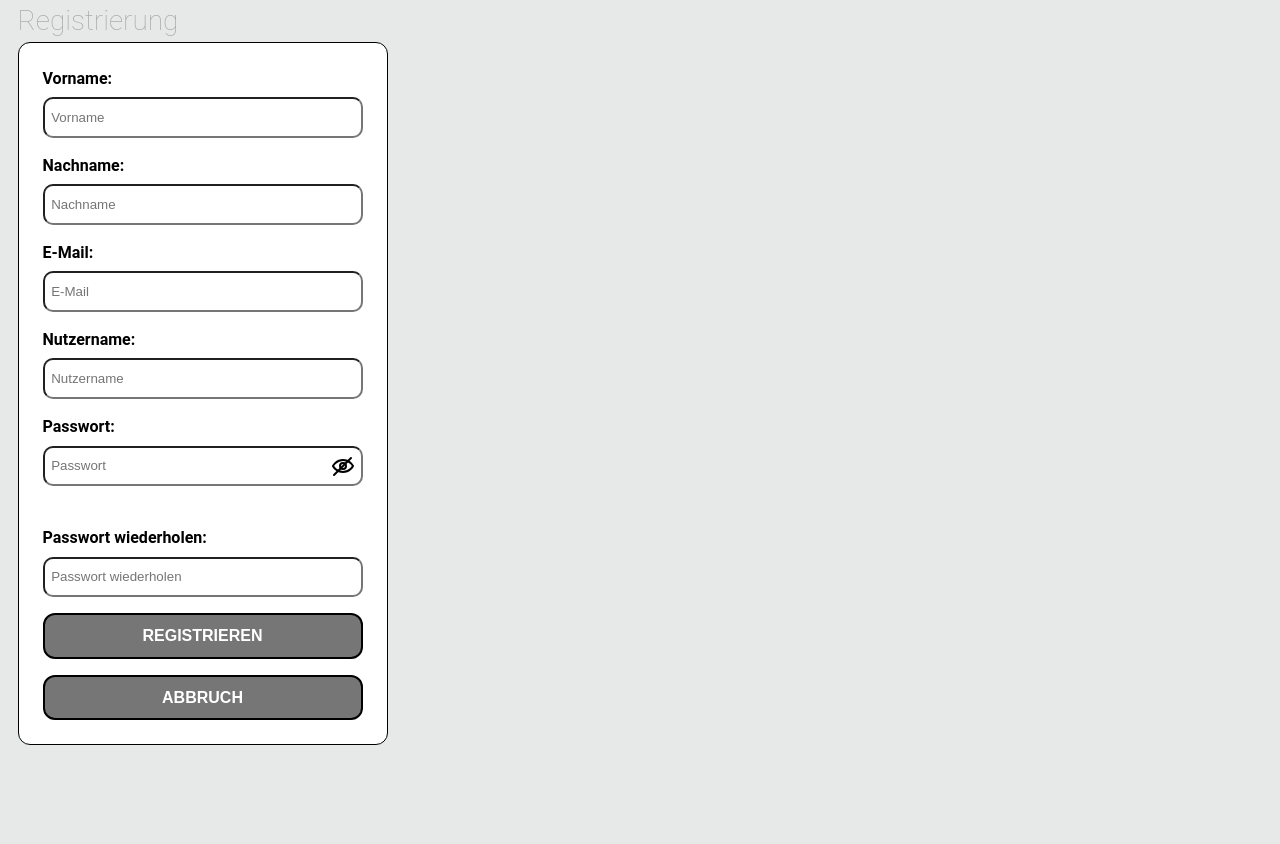
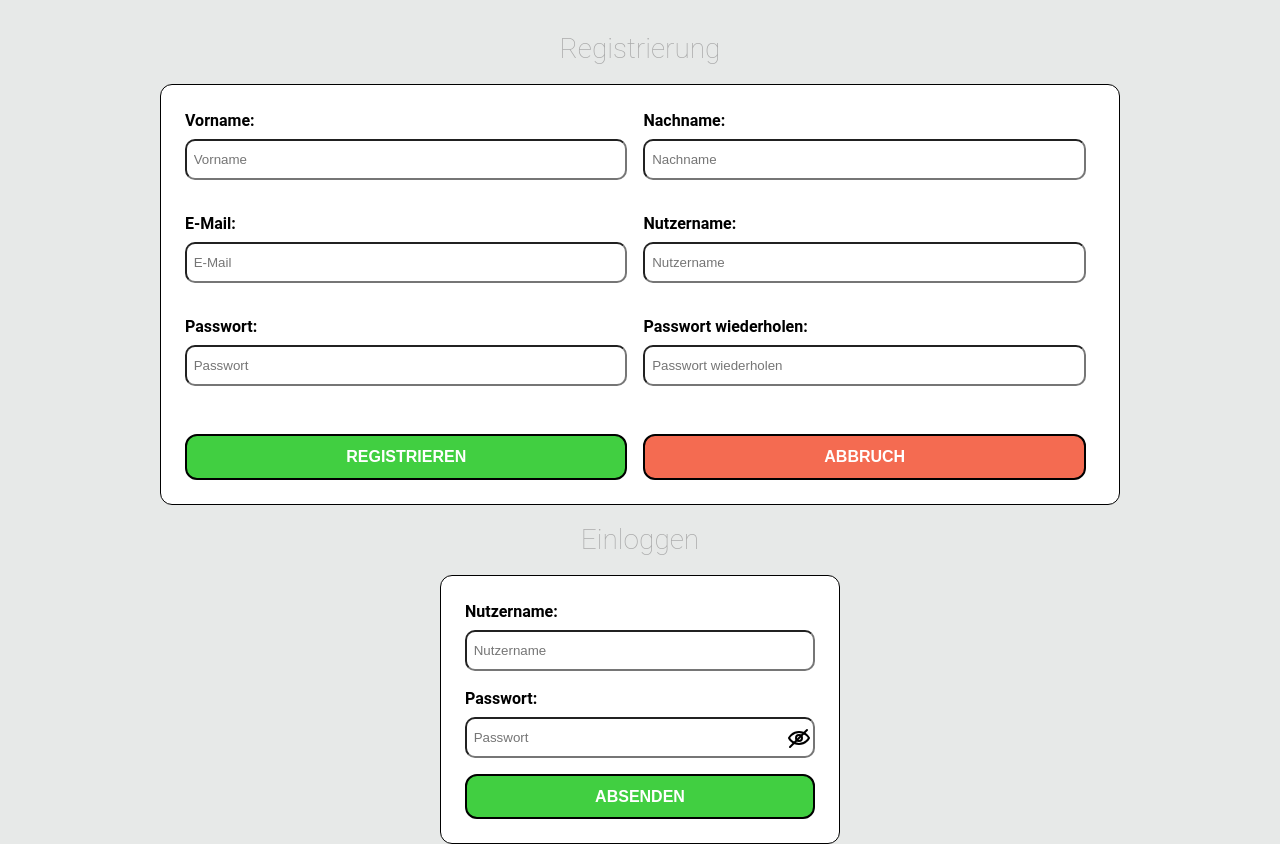
Before and after one commit to Truxnit/TW, a React (Create React App) app: page / in a window 1280 px wide. Before the commit the page ends 800 px from the top, so only its background shows below. Built offline with nearby package versions, Linux system fonts and the light colour scheme.

Commit message:
change login and register styling

```diff
--- a/src/Views/login/LoginPage.module.scss
+++ b/src/Views/login/LoginPage.module.scss
@@ -1,56 +1,26 @@
 @import "/src/assets/scss/variables";
 
 .loginForm {
-  display: flex;
-  flex-direction: column;
-  background-color: $white;
-  padding: 1.5em;
-  width: 100%;
-  max-width: 20em;
-  border-radius: 0.75em;
-  border: 1px solid $black;
-  font-size: $large-text-font-size;
+  max-width: 25em;
 }
 
-.inputContainer {
+.loginInputContainer {
   display: flex;
   flex-direction: column;
   position: relative;
   margin: 1em 0 0;
-  &:first-child{
+  &:first-child {
     margin: 0;
   }
-  label {
-    font-weight: $font-weight-heavy;
-    margin-bottom: 0.4em;
-  }
-  input {
-    padding: 0.5em;
-    border-radius: 0.75em;
-    height: 1.75em;
-  }
   svg {
+    position: absolute;
     width: 1.5em;
     height: 1.5em;
-    transform: translate(18em, -2em);
+    bottom: 0.5em;
+    right: 0.25em;
   }
 }
 
-.submitButton {
-  width: 100%;
-  margin: 1em 0 0;
-  border-radius: 0.75em;
-  padding: 0.8em;
-  cursor: pointer;
-  background-color: $grey;
-  color: $white;
-  font-weight: $font-weight-heavy;
-  text-transform: uppercase;
-  font-size: $large-text-font-size;
-  line-height: 1em;
-  border: 2px solid $black;
-  &:hover {
-    background-color: $grey-light;
-    color: #333;
-  }
+.loginButton {
+  background-color: $green;
 }
--- a/src/Views/login/LoginPage.tsx
+++ b/src/Views/login/LoginPage.tsx
@@ -28,10 +28,10 @@ export const LoginPage: React.FC = () => {
 
   const form = (
     <form className={styles.loginForm} onSubmit={submitHandler}>
-      <div className={styles.inputContainer}>
-        <label htmlFor={"inputUsername"}>{t("loginPage.username")}:</label>
+      <div className={styles.loginInputContainer}>
+        <label htmlFor={"loginUserName"}>{t("loginPage.username")}:</label>
         <input
-          id={"inputUsername"}
+          id={"loginUserName"}
           type="text"
           onChange={(e) => handelInputChange(e)}
           placeholder={t("loginPage.username")}
@@ -41,10 +41,10 @@ export const LoginPage: React.FC = () => {
           required={true}
         />
       </div>
-      <div className={styles.inputContainer}>
-        <label htmlFor={"inputPassword"}>{t("loginPage.password")}:</label>
+      <div className={styles.loginInputContainer}>
+        <label htmlFor={"loginPassword"}>{t("loginPage.password")}:</label>
         <input
-          id={"inputPassword"}
+          id={"loginPassword"}
           type={displayPassword ? "text" : "password"}
           onChange={(e) => handelInputChange(e)}
           placeholder={t("loginPage.password")}
@@ -65,7 +65,7 @@ export const LoginPage: React.FC = () => {
           />
         )}
       </div>
-      <button type="submit" className={styles.submitButton}>
+      <button type="submit" className={styles.loginButton}>
         {t("button.loginPage.confirm")}
       </button>
     </form>
--- a/src/Views/login/LoginPageLayout.tsx
+++ b/src/Views/login/LoginPageLayout.tsx
@@ -10,7 +10,7 @@ export const LoginPageLayout: React.FC<LoginPageLayoutProps> = ({
   loginForm,
 }) => {
   return (
-    <section>
+    <section className={"pageHeadline"}>
       {title}
       {loginForm}
     </section>
--- /dev/null
+++ b/src/Views/register/RegisterPage.module.scss
@@ -0,0 +1,45 @@
+@import "/src/assets/scss/variables";
+@import "/src/assets/scss/mediaQueries";
+
+.registerInputContainer {
+  flex-direction: column;
+  display: flex;
+  position: relative;
+  margin: 1em 0 0;
+  &:first-child {
+    margin: 0;
+  }
+}
+
+.registerButton {
+  background-color: $green;
+}
+.cancelButton {
+  background-color: $red;
+}
+
+@media (min-width: 41em) {
+  .registerForm {
+    display: flex;
+    max-width: 60em;
+    width: 100%;
+    flex-direction: row;
+    flex-wrap: wrap;
+  }
+  .registerInputContainer {
+    width: 100%;
+    max-width: 48.625%;
+    margin: 0 0 2em;
+    &:nth-child(odd) {
+      margin-right: 1em;
+    }
+  }
+  .registerButton {
+    margin-right: 1em;
+  }
+  .registerButton,
+  .cancelButton {
+    width: 100%;
+    max-width: 48.625%;
+  }
+}
--- a/src/Views/register/RegisterPage.tsx
+++ b/src/Views/register/RegisterPage.tsx
@@ -1,11 +1,9 @@
-import React, { FormEvent, useState } from "react";
+import React, { FormEvent } from "react";
 import { RegisterPageLayout } from "src/Views/register/RegisterPageLayout";
 import { useTranslation } from "src/i18n";
 import { useDocumentTitle } from "src/utils/hooks/useDocumentTitle";
-import styles from "src/Views/login/LoginPage.module.scss";
-import { ReactComponent as EyeClosed } from "src/assets/images/svg/eye-close.svg";
-import { ReactComponent as EyeOpen } from "src/assets/images/svg/eye-open.svg";
 import { useForm } from "src/utils/hooks/useForm";
+import styles from "src/Views/register/RegisterPage.module.scss";
 
 export const RegisterPage: React.FC = () => {
   const { t } = useTranslation();
@@ -19,7 +17,6 @@ export const RegisterPage: React.FC = () => {
     username: "",
   });
 
-  const [displayPassword, setDisplayPassword] = useState<boolean>(false);
   const pageTitle = <h2>{t("registerPage.title")}</h2>;
 
   const submitHandler = (e: FormEvent<HTMLFormElement>) => {
@@ -33,16 +30,16 @@ export const RegisterPage: React.FC = () => {
     e.preventDefault();
     e.stopPropagation();
     clearInputValue();
-    setDisplayPassword(false);
+    //navigate to Main page
   };
 
   const registerForm = (
     <form
-      className={styles.loginForm}
+      className={styles.registerForm}
       onSubmit={submitHandler}
       onReset={resetHandler}
     >
-      <div className={styles.inputContainer}>
+      <div className={styles.registerInputContainer}>
         <label htmlFor={"registerFirstName"}>
           {t("registerPage.firstName")}:
         </label>
@@ -57,7 +54,7 @@ export const RegisterPage: React.FC = () => {
           required={true}
         />
       </div>
-      <div className={styles.inputContainer}>
+      <div className={styles.registerInputContainer}>
         <label htmlFor={"registerLastName"}>
           {t("registerPage.lastName")}:
         </label>
@@ -72,7 +69,7 @@ export const RegisterPage: React.FC = () => {
           required={true}
         />
       </div>
-      <div className={styles.inputContainer}>
+      <div className={styles.registerInputContainer}>
         <label htmlFor={"registerEMail"}>{t("registerPage.email")}:</label>
         <input
           id={"registerEMail"}
@@ -85,7 +82,7 @@ export const RegisterPage: React.FC = () => {
           required={true}
         />
       </div>
-      <div className={styles.inputContainer}>
+      <div className={styles.registerInputContainer}>
         <label htmlFor={"registerUserName"}>
           {t("registerPage.username")}:
         </label>
@@ -100,13 +97,13 @@ export const RegisterPage: React.FC = () => {
           required={true}
         />
       </div>
-      <div className={styles.inputContainer}>
+      <div className={styles.registerInputContainer}>
         <label htmlFor={"registerPassword"}>
           {t("registerPage.password")}:
         </label>
         <input
           id={"registerPassword"}
-          type={displayPassword ? "text" : "password"}
+          type={"password"}
           onChange={(e) => handelInputChange(e)}
           placeholder={t("registerPage.password")}
           className=""
@@ -114,19 +111,8 @@ export const RegisterPage: React.FC = () => {
           value={inputValue.password}
           required={true}
         />
-        {!displayPassword ? (
-          <EyeClosed
-            onClick={() => setDisplayPassword(!displayPassword)}
-            data-testid={"eyeClosed"}
-          />
-        ) : (
-          <EyeOpen
-            onClick={() => setDisplayPassword(!displayPassword)}
-            data-testid={"eyeOpen"}
-          />
-        )}
       </div>
-      <div className={styles.inputContainer}>
+      <div className={styles.registerInputContainer}>
         <label htmlFor={"registerRepeatPassword"}>
           {t("registerPage.repeatPassword")}:
         </label>
@@ -141,10 +127,10 @@ export const RegisterPage: React.FC = () => {
           required={true}
         />
       </div>
-      <button type="submit" className={styles.submitButton}>
+      <button type="submit" className={styles.registerButton}>
         {t("button.registerPage.confirm")}
       </button>
-      <button type="reset" className={styles.submitButton}>
+      <button type="reset" className={styles.cancelButton}>
         {t("button.registerPage.cancel")}
       </button>
     </form>
--- a/src/Views/register/RegisterPageLayout.tsx
+++ b/src/Views/register/RegisterPageLayout.tsx
@@ -9,9 +9,9 @@ export const RegisterPageLayout: React.FC<RegisterPageLayoutProps> = ({
   registerForm,
 }) => {
   return (
-    <div>
+    <section className={"pageHeadline"}>
       {title}
       {registerForm}
-    </div>
+    </section>
   );
 };
--- a/src/assets/scss/_variables.scss
+++ b/src/assets/scss/_variables.scss
@@ -3,14 +3,15 @@ $white: #fff;
 $grey: #767676;
 $grey-light: #a9a9a9;
 $grey-dark: #444444;
+$red: #f46b51;
+$green: #41cf41;
 
 
-// $red: #f46b51;
+
 // $grey-bg: #f2f2f2;
 // $grey: #d1d1d1;
 // $grey-light: #edeff2;
 // $blue: #4576ff;
-// $green: #41cf41;
 // $yellow: #ffc107;
 // $navigation: #17a2b8;
 $font-family-base: "Roboto", sans-serif;
--- a/src/assets/scss/styles.scss
+++ b/src/assets/scss/styles.scss
@@ -4,13 +4,14 @@
 
 body {
   margin: 0;
+  padding: 0;
   font-family: "Roboto", sans-serif;
   -webkit-font-smoothing: antialiased;
   -moz-osx-font-smoothing: grayscale;
   background-color: $temp15;
   line-height: 1.5;
   font-size: $text-font-size;
-  width: auto;
+  width: 100%;
 }
 
 code {
@@ -19,15 +20,61 @@ code {
 }
 
 #root {
-  position: relative;
   min-height: 100%;
   height: 100%;
-  padding: 0 1.25em;
+  padding: 1em 1.25em;
+  width: 100%;
+  box-sizing: border-box;
 }
 
 section {
-  width: 100%;
   align-items: center;
   display: flex;
   flex-direction: column;
+  box-sizing: border-box;
 }
+
+form {
+  width: 100%;
+  box-sizing: border-box;
+  background-color: $white;
+  padding: 1.5em;
+  border-radius: 0.75em;
+  border: 1px solid $black;
+  font-size: 16px;
+  position: relative;
+}
+
+button {
+  width: 100%;
+  margin: 1em 0 0;
+  border-radius: 0.75em;
+  padding: 0.8em;
+  cursor: pointer;
+  background-color: $grey;
+  color: $white;
+  font-weight: $font-weight-heavy;
+  text-transform: uppercase;
+  font-size: $large-text-font-size;
+  line-height: 1em;
+  border: 2px solid $black;
+  &:hover {
+    background-color: $grey-light;
+    color: $black;
+  }
+}
+label {
+  font-weight: $font-weight-heavy;
+  margin-bottom: 0.4em;
+}
+input {
+  padding: 0.5em;
+  border-radius: 0.75em;
+  height: 1.75em;
+}
+.pageHeadline {
+  h2 {
+    text-align: center;
+    margin: 0.5em 0;
+  }
+}
--- a/src/index.tsx
+++ b/src/index.tsx
@@ -3,6 +3,7 @@ import ReactDOM from "react-dom/client";
 import "src/assets/scss/styles.scss";
 import { initTranslations } from "src/i18n";
 import { RegisterPage } from "src/Views/register/RegisterPage";
+import { LoginPage } from "src/Views/login/LoginPage";
 
 const mockApiReady: Promise<void> = Promise.resolve();
 
@@ -16,7 +17,7 @@ mockApiReady
     root.render(
       <React.StrictMode>
         <RegisterPage />
-        {/*        <LoginPage />*/}
+        <LoginPage />
       </React.StrictMode>
     )
   );
```
